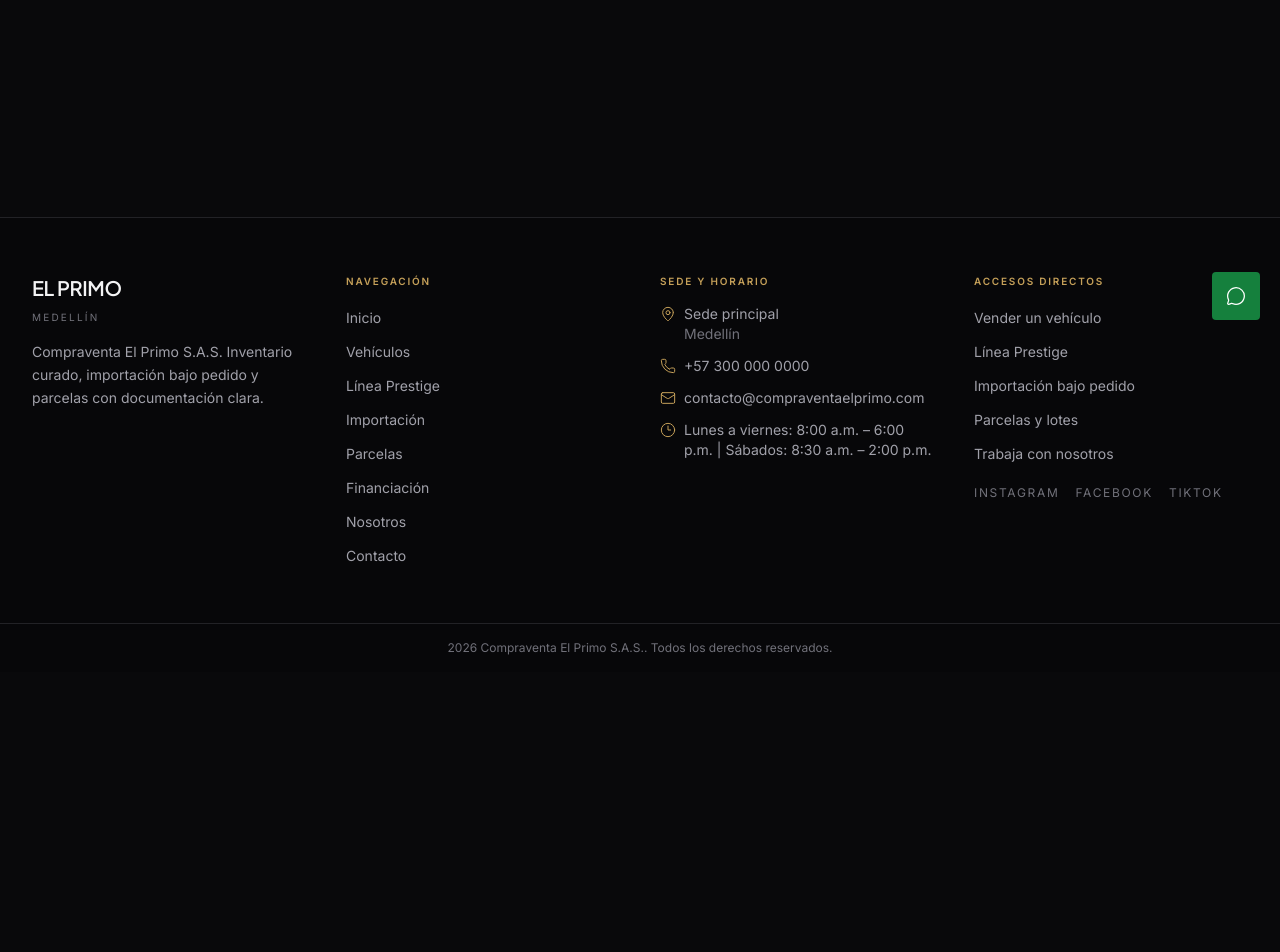
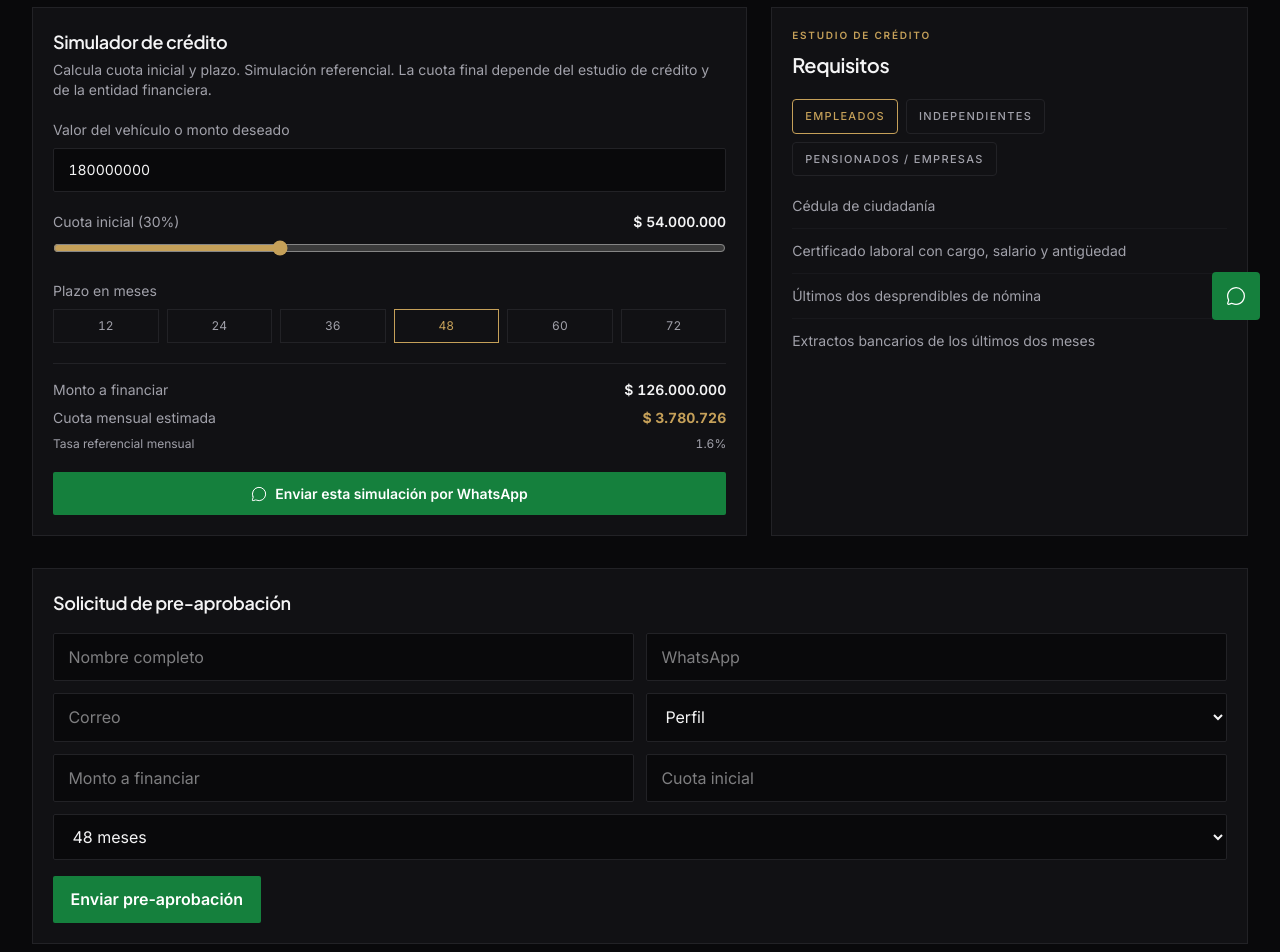
Before and after one commit to DLeonardoG/Compraventa-el-primo, a Next.js app: page /financiacion in a window 1280 px wide. Before the commit this address had no page. Shown: the part 460-1412 px from the top of the page. Before the commit the page ends 1132 px from the top, so only its background shows below. Built offline with nearby package versions, Linux system fonts and the light colour scheme.

Commit message:
feat: publish a financing page with simulator and pre-approval
Visitors can estimate a payment, review documents by profile and send a financing lead on WhatsApp.

Co-authored-by: Cursor <cursoragent@cursor.com>

```diff
--- /dev/null
+++ b/src/app/financiacion/page.tsx
@@ -0,0 +1,43 @@
+import { CreditRequirements } from "@/components/finance/CreditRequirements";
+import { FinanceRequestForm } from "@/components/forms/FinanceRequestForm";
+import { FinanceCalculator } from "@/components/vehicles/FinanceCalculator";
+import { siteConfig } from "@/config/site.config";
+
+export const metadata = {
+  title: "Financiación",
+};
+
+export default function FinanciacionPage() {
+  return (
+    <div className="mx-auto max-w-7xl px-4 py-12 sm:px-6 lg:px-8">
+      <section className="mb-12 border border-border bg-[#0c0c0f] p-8 sm:p-12">
+        <div className="h-px w-16 bg-accent" />
+        <p className="mt-5 text-[10px] font-semibold uppercase tracking-[0.22em] text-accent">
+          Crédito automotriz
+        </p>
+        <h1 className="heading-display mt-3 max-w-3xl text-3xl font-bold sm:text-4xl">
+          Financiación a la medida del vehículo
+        </h1>
+        <p className="mt-4 max-w-2xl text-sm leading-relaxed text-zinc-300 sm:text-base">
+          Simula la cuota con la tasa referencial de {siteConfig.companyName} y
+          deja tu solicitud de pre-aprobación. La cuota final la confirma la
+          entidad financiera.
+        </p>
+      </section>
+
+      <div className="grid gap-6 lg:grid-cols-[1.2fr_0.8fr]">
+        <FinanceCalculator
+          price={180000000}
+          title="tu vehículo"
+          editablePrice
+          anchorId="simulador-credito"
+        />
+        <CreditRequirements />
+      </div>
+
+      <div className="mt-8">
+        <FinanceRequestForm />
+      </div>
+    </div>
+  );
+}
--- /dev/null
+++ b/src/components/finance/CreditRequirements.tsx
@@ -0,0 +1,78 @@
+"use client";
+
+import { useState } from "react";
+import { cn } from "@/lib/utils";
+
+const profiles = [
+  {
+    id: "empleados",
+    label: "Empleados",
+    items: [
+      "Cédula de ciudadanía",
+      "Certificado laboral con cargo, salario y antigüedad",
+      "Últimos dos desprendibles de nómina",
+      "Extractos bancarios de los últimos dos meses",
+    ],
+  },
+  {
+    id: "independientes",
+    label: "Independientes",
+    items: [
+      "Cédula de ciudadanía y RUT",
+      "Cámara de comercio vigente, si aplica",
+      "Extractos bancarios de los últimos tres meses",
+      "Declaración de renta del último periodo gravable",
+    ],
+  },
+  {
+    id: "pensionados",
+    label: "Pensionados / Empresas",
+    items: [
+      "Cédula y resolución o desprendible de pensión",
+      "Para empresas: cámara de comercio y estados financieros",
+      "Extractos bancarios recientes",
+      "Referencias comerciales del titular o de la sociedad",
+    ],
+  },
+] as const;
+
+export function CreditRequirements() {
+  const [active, setActive] = useState<(typeof profiles)[number]["id"]>("empleados");
+  const current = profiles.find((profile) => profile.id === active) ?? profiles[0];
+
+  return (
+    <div className="border border-border bg-card p-5">
+      <p className="text-[10px] font-semibold uppercase tracking-[0.18em] text-accent">
+        Estudio de crédito
+      </p>
+      <h2 className="heading-display mt-2 text-xl font-bold">Requisitos</h2>
+      <div className="mt-5 flex flex-wrap gap-2">
+        {profiles.map((profile) => (
+          <button
+            key={profile.id}
+            type="button"
+            onClick={() => setActive(profile.id)}
+            className={cn(
+              "rounded-sm border px-3 py-2 text-[11px] font-medium uppercase tracking-[0.12em] transition-colors",
+              active === profile.id
+                ? "border-[#C5A059] text-[#C5A059]"
+                : "border-[#222226] text-[#A1A1AA] hover:text-[#F4F4F5]",
+            )}
+          >
+            {profile.label}
+          </button>
+        ))}
+      </div>
+      <ul className="mt-5 space-y-3">
+        {current.items.map((item) => (
+          <li
+            key={item}
+            className="border-b border-[#18181C] pb-3 text-sm text-[#A1A1AA] last:border-0"
+          >
+            {item}
+          </li>
+        ))}
+      </ul>
+    </div>
+  );
+}
--- /dev/null
+++ b/src/components/forms/FinanceRequestForm.tsx
@@ -0,0 +1,96 @@
+"use client";
+
+import { useState, type FormEvent } from "react";
+import { createLead } from "@/app/actions/leads";
+import { siteConfig } from "@/config/site.config";
+import { buildWhatsAppUrl, formatCOP } from "@/lib/formatters";
+
+export function FinanceRequestForm() {
+  const [status, setStatus] = useState<"idle" | "loading" | "success" | "error">("idle");
+  const [message, setMessage] = useState("");
+
+  async function onSubmit(event: FormEvent<HTMLFormElement>) {
+    event.preventDefault();
+    const form = event.currentTarget;
+    const data = new FormData(form);
+    const nombre = String(data.get("nombre") || "");
+    const telefono = String(data.get("telefono") || "");
+    const email = String(data.get("email") || "");
+    const perfil = String(data.get("perfil") || "");
+    const monto = Number(data.get("monto") || 0);
+    const inicial = Number(data.get("inicial") || 0);
+    const plazo = String(data.get("plazo") || "");
+
+    setStatus("loading");
+    const result = await createLead({
+      tipo: "FINANCIACION",
+      nombre,
+      telefono,
+      email,
+      detalle: { perfil, monto, inicial, plazo },
+    });
+
+    if (!result.ok) {
+      setStatus("error");
+      setMessage(result.error);
+      return;
+    }
+
+    const text = `Hola ${siteConfig.companyName}, solicito pre-aprobación de crédito. Perfil: ${perfil}. Monto ${formatCOP(monto)}, cuota inicial ${formatCOP(inicial)}, plazo ${plazo} meses. Contacto: ${nombre} / ${telefono}.`;
+    window.open(buildWhatsAppUrl(text), "_blank", "noopener,noreferrer");
+    setStatus("success");
+    setMessage("Solicitud registrada. Continuamos por WhatsApp.");
+    form.reset();
+  }
+
+  return (
+    <form onSubmit={onSubmit} className="space-y-4 border border-border bg-card p-5">
+      <h2 className="heading-display text-lg font-bold">Solicitud de pre-aprobación</h2>
+      <div className="grid gap-3 sm:grid-cols-2">
+        <input name="nombre" required placeholder="Nombre completo" className="input-field" />
+        <input name="telefono" required placeholder="WhatsApp" className="input-field" />
+        <input name="email" type="email" placeholder="Correo" className="input-field" />
+        <select name="perfil" required className="input-field" defaultValue="">
+          <option value="" disabled>
+            Perfil
+          </option>
+          <option value="Empleado">Empleado</option>
+          <option value="Independiente">Independiente</option>
+          <option value="Pensionado">Pensionado</option>
+          <option value="Empresa">Empresa</option>
+        </select>
+        <input
+          name="monto"
+          type="number"
+          min={1}
+          required
+          placeholder="Monto a financiar"
+          className="input-field price-num"
+        />
+        <input
+          name="inicial"
+          type="number"
+          min={0}
+          required
+          placeholder="Cuota inicial"
+          className="input-field price-num"
+        />
+        <select name="plazo" required className="input-field sm:col-span-2" defaultValue="48">
+          {siteConfig.financing.terms.map((term) => (
+            <option key={term} value={term}>
+              {term} meses
+            </option>
+          ))}
+        </select>
+      </div>
+      <button type="submit" className="btn-whatsapp" disabled={status === "loading"}>
+        {status === "loading" ? "Enviando..." : "Enviar pre-aprobación"}
+      </button>
+      {message ? (
+        <p className={`text-sm ${status === "success" ? "text-emerald-400" : "text-red-400"}`}>
+          {message}
+        </p>
+      ) : null}
+    </form>
+  );
+}
```
